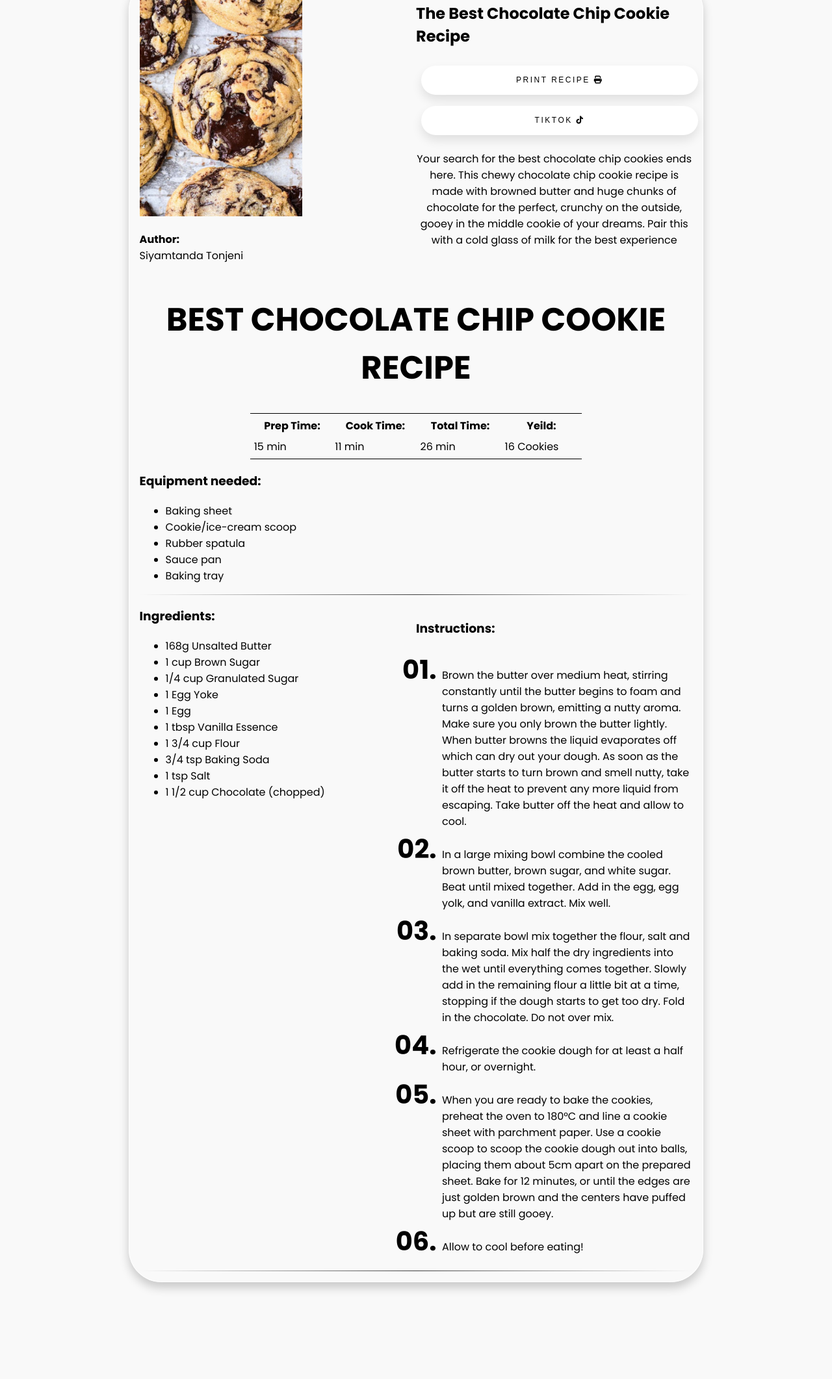
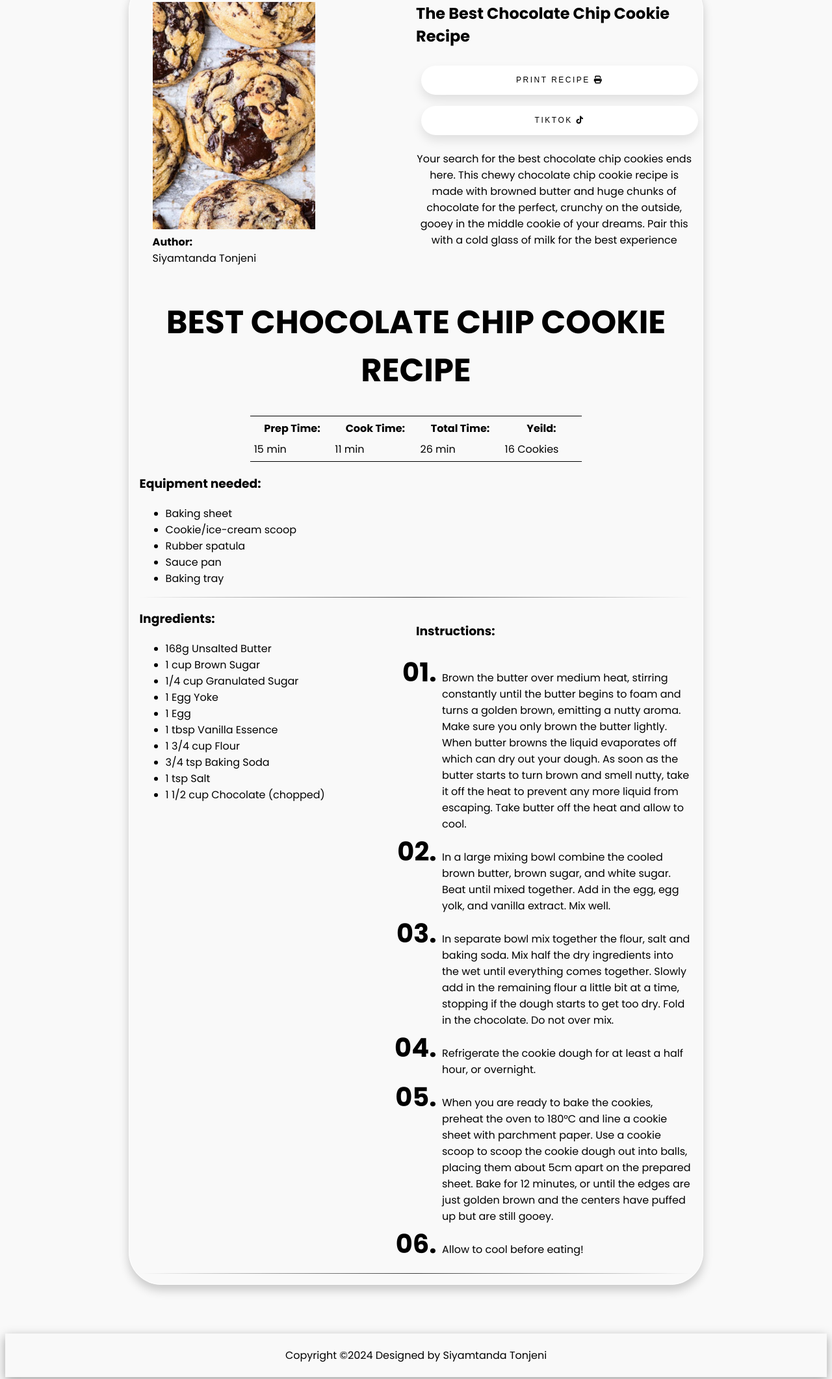
Before and after one commit to Siya-Tonjeni/Cookie-Recipe, a plain HTML site: page index.html in a window 1280 px wide. Shown: the part 2141-4264 px from the top of the page at 65% size. Before the commit the page ends 4148 px from the top, so only its background shows below. Drawn offline with Linux system fonts and the light colour scheme.

Commit message:
Few changes and added footer

```diff
--- a/index.html
+++ b/index.html
@@ -139,7 +139,7 @@
                 <p class="recipe-text">Your search for the best chocolate chip cookies ends here. This chewy chocolate chip cookie recipe is made with browned butter and huge chunks of chocolate for the perfect, crunchy on the outside, gooey in the middle cookie of your dreams. Pair this with a cold glass of milk for the best experience</p>
             </div>
             <img class="cookie-ready-recipe" src="images/cookies-1.jpg" alt="Ready made chocolate chip cookies">
-            <p><strong>Author:</strong><br/>Siyamtanda Tonjeni</p>
+            <p class="author-text"><strong>Author:</strong><br/>Siyamtanda Tonjeni</p>
         </div>
 
         <table  class = "recipe-table" cellspacing="5">
@@ -202,5 +202,11 @@
     </div>
  </div>
 
+ <div class="footer-container">
+    <div class="footer-bottom">
+        <p>Copyright &copy;2024 Designed by <span class="designer">Siyamtanda Tonjeni</span></p>
+    </div>
+ </div>
+
 </body>
 </html>
--- a/style.css
+++ b/style.css
@@ -123,6 +123,11 @@ ol > li::marker{
 .cookie-ready-recipe{
     width: 250px;
     height: 350px;
+    margin: 20px 10px 0 20px;
+}
+.author-text{
+    margin-left: 20px;
+    margin-top: 0;
 }
 
 .tooltip{
@@ -176,3 +181,24 @@ hr{
     width:60%;
     height: auto;
 }
+.footer-bottom{
+    background-color: #f9f9f9;
+    padding: 5px 0;
+    margin-top: 50px;
+    text-align: center;
+    box-shadow: rgba(0, 0, 0, 0.35) 0px 5px 15px;
+}
+.footer-bottom p {
+    color: #000;
+}
+
+/* css for small screens */
+@media only screen and (max-width: 600px){
+    h1{
+        font-size: 30px;
+    }
+    .column{
+        flex-basis: 100%;
+        font-size: 14px;
+    }
+}
```
